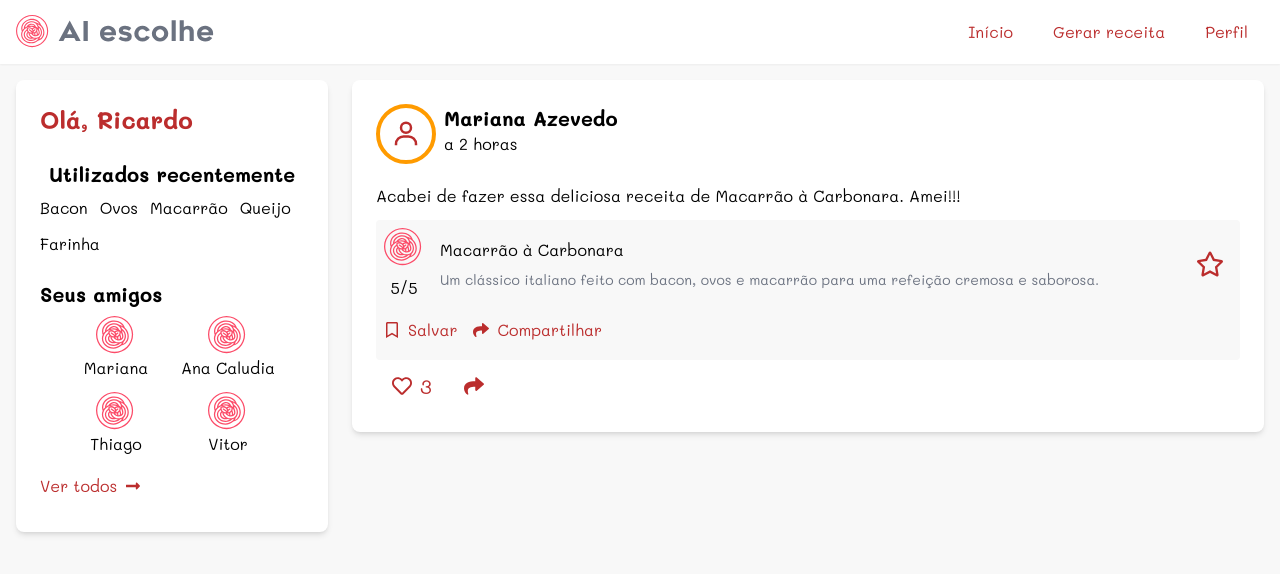
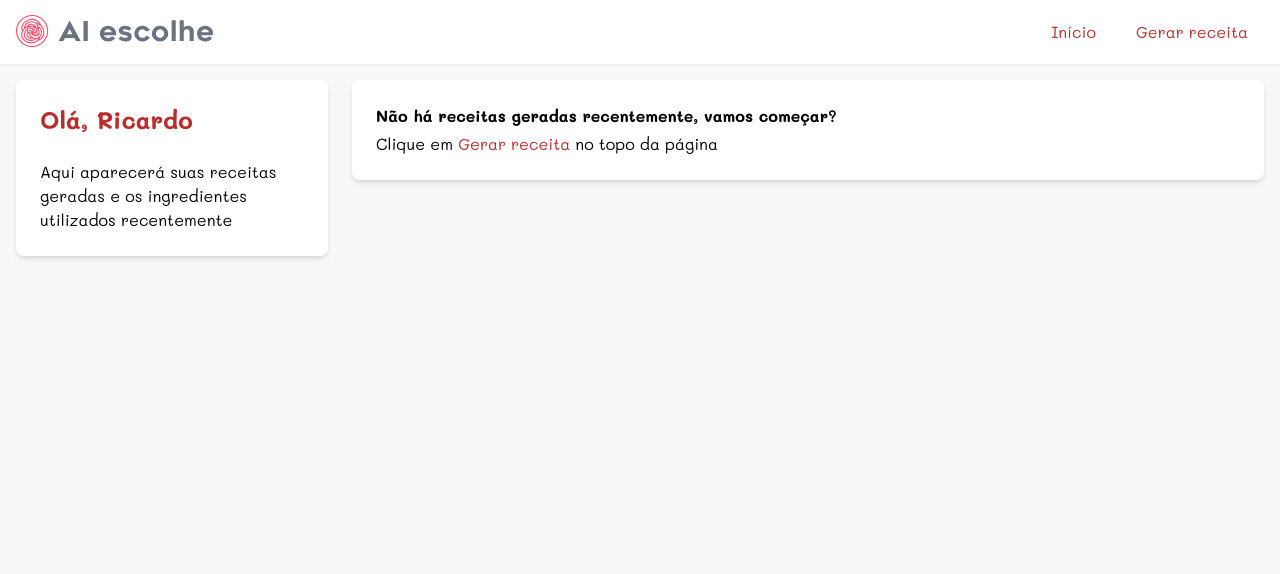
Before and after one commit to ricardorodriguespes17/ai-escolhe-web, a React (Vite) app: page /login in a window 1280 px wide. Both pictures are taken after a click on the button "Entrar". Shown: the top 574 px of the page. Built offline with nearby package versions, Linux system fonts and the light colour scheme.

Commit message:
simplify layout

```diff
--- a/src/components/Header.tsx
+++ b/src/components/Header.tsx
@@ -3,7 +3,6 @@ import Button from "./Button"
 import Logo from "./Logo"
 import { useMediaQuery } from 'react-responsive'
 import { RiAiGenerate } from "react-icons/ri"
-import { FaUser } from "react-icons/fa"
 
 type HeaderProps = {
 
@@ -23,9 +22,9 @@ const Header = ({ }: HeaderProps) => {
         <Button variant="plain" path="/gerar">
           {isMobile ? <RiAiGenerate size={24} /> : "Gerar receita"}
         </Button>
-        <Button variant="plain" path="/perfil">
+        {/* <Button variant="plain" path="/perfil">
           {isMobile ? <FaUser size={24} /> : "Perfil"}
-        </Button>
+        </Button> */}
       </div>
     </header>
   )
--- a/src/components/RecipesContainer.tsx
+++ b/src/components/RecipesContainer.tsx
@@ -8,16 +8,16 @@ const RecipeContainer = () => {
 
       <div className="flex flex-col flex-1 gap-4">
         <RecipeCard
-          title="Macarrão à Carbonara"
-          subTitle="Um clássico italiano feito com bacon, ovos e macarrão para uma refeição cremosa e saborosa."
-          rating={4.9}
-          favorited={true}
-        />
-        <RecipeCard
-          title="Salada de Macarrão com Bacon e Ovos Cozidos"
-          subTitle="Uma salada refrescante e satisfatória que combina macarrão frio com bacon crocante e ovos cozidos, tudo envolvido em um molho cremoso."
-          rating={4.7}
-          favorited={false}
+          recipe={{
+            id: "1",
+            name: "Macarrão à Carbonara",
+            description: "Um clássico italiano feito com bacon, ovos e macarrão para uma refeição cremosa e saborosa.",
+            categories: [],
+            ingredients: [],
+            kitchenware: [],
+            preparationTime: 10,
+            steps: []
+          }}
         />
       </div>
     </Card>
--- a/src/components/SideContainer.tsx
+++ b/src/components/SideContainer.tsx
@@ -1,16 +1,16 @@
-import Logo from "../components/Logo"
-import Button from "../components/Button"
-import { FaLongArrowAltRight } from "react-icons/fa"
+import { useState } from "react"
 import Card from "./Card"
 
 const SideContainer = () => {
-  const ingridients = ["Bacon", "Ovos", "Macarrão", "Queijo", "Farinha"]
-  const friends = ["Mariana", "Ana Caludia", "Thiago", "Vitor", "Ana Beatriz", "Rafa", "Adryellen"]
+  const [ingridients] = useState([])
 
   return (
     <Card className="md:w-1/4 md:min-w-[200px]">
       <h1 className="text-primary">Olá, Ricardo</h1>
 
+      <p>Aqui aparecerá suas receitas geradas e os ingredientes utilizados recentemente</p>
+
+      {ingridients.length > 0 && (
         <div className="flex flex-col gap-2 items-center">
           <h2>Utilizados recentemente</h2>
 
@@ -20,28 +20,7 @@ const SideContainer = () => {
             ))}
           </div>
         </div>
-
-      <div className="flex flex-col gap-2 h-fit">
-        <h2>Seus amigos</h2>
-
-        <div className="flex flex-wrap justify-center gap-3 h-fit">
-          {friends.slice(0, 4).map(item => (
-            <div className="flex flex-col justify-center items-center w-[100px]">
-              <Logo mini size="sm" />
-              <label>{item}</label>
-            </div>
-          ))}
-        </div>
-
-        <Button
-          path="/perfil"
-          variant="plain"
-          className="flex items-center gap-2 p-0"
-        >
-          Ver todos
-          <FaLongArrowAltRight />
-        </Button>
-      </div>
+      )}
     </Card>
   )
 }
--- a/src/pages/Home.tsx
+++ b/src/pages/Home.tsx
@@ -1,5 +1,4 @@
-import FeedModelCard from "../components/FeedModelCard"
-import RecipeCard from "../components/RecipeCard"
+import Card from "../components/Card"
 import SideContainer from "../components/SideContainer"
 
 const HomePage = () => {
@@ -8,27 +7,10 @@ const HomePage = () => {
       <SideContainer />
 
       <div className="flex flex-1 flex-col gap-6">
-        <FeedModelCard
-          userName="Mariana Azevedo"
-          time="a 2 horas"
-        >
-          <p>Acabei de fazer essa deliciosa receita de Macarrão à Carbonara. Amei!!!</p>
-
-          <div className="bg-background-light p-2 rounded">
-            <RecipeCard
-              recipe={{
-                id: "1",
-                name: "Macarrão à Carbonara",
-                description: "Um clássico italiano feito com bacon, ovos e macarrão para uma refeição cremosa e saborosa.",
-                categories: [],
-                ingredients: [],
-                kitchenware: [],
-                preparationTime: 10,
-                steps: []
-              }}
-            />
-          </div>
-        </FeedModelCard>
+        <Card className="gap-1">
+          <strong>Não há receitas geradas recentemente, vamos começar?</strong>
+          <p>Clique em <span className="text-primary">Gerar receita</span> no topo da página</p>
+        </Card>
       </div>
     </div>
   )
```
Also changed, not shown: src/routes/index.tsx (+4 -5 lines). Lines whose indentation alone changed are shown as unchanged.
